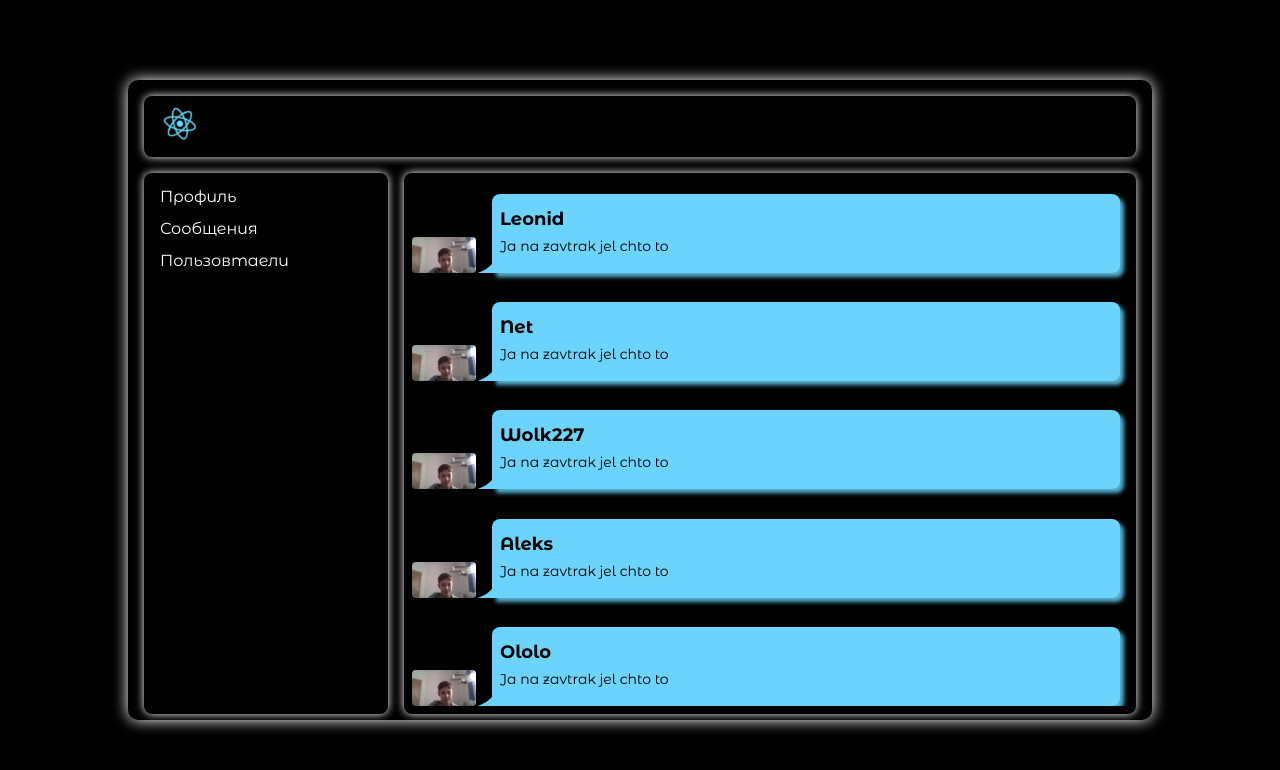
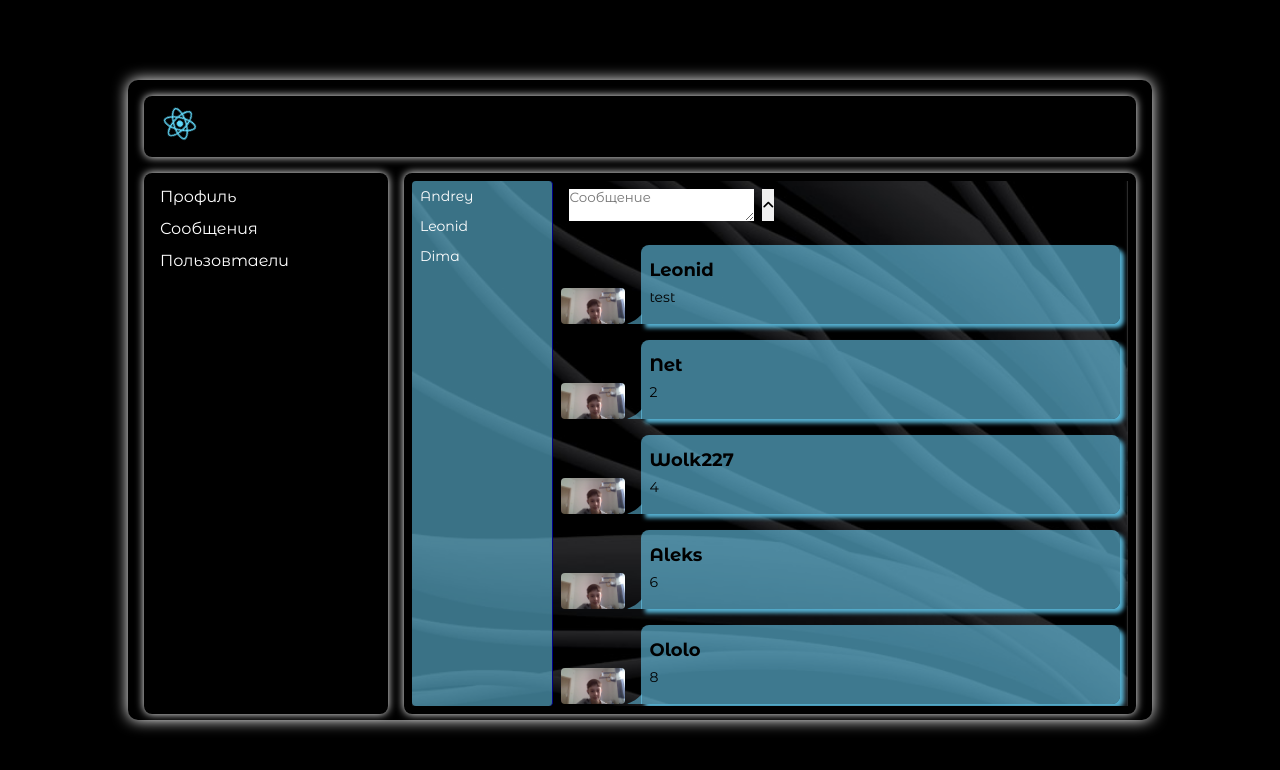
Before and after one commit to Leonid-Kosch/social-network, a React (Create React App) app: page /dialogs in a window 1280 px wide. Shown: the top 770 px of the page. Built offline with nearby package versions, Linux system fonts and the light colour scheme.

Commit message:
добавили менеджер сообщений

```diff
--- a/public/index.html
+++ b/public/index.html
@@ -39,5 +39,6 @@
       To begin the development, run `npm start` or `yarn start`.
       To create a production bundle, use `npm run build` or `yarn build`.
     -->
+    <script src="https://kit.fontawesome.com/801be297c3.js" crossorigin="anonymous"></script>
   </body>
 </html>
--- a/src/components/Dialogs/Dialogs.css
+++ b/src/components/Dialogs/Dialogs.css
@@ -1,6 +1,11 @@
 .dialogs{
     display: flex;
     width: 100%;
+    background-image: url(../../image/message-bg.jpg);
+    background-repeat: no-repeat;
+    background-size: cover;
+    background-position: center center;
+    gap: 8px;
 }
 .messages{
     display: flex;
@@ -10,6 +15,8 @@
     padding-right: 8px;
     width: 100%;
     flex-grow: 1;
+    position: relative;
+    height: 100%;
 }
 .messages::-webkit-scrollbar{
     width: 5px;
@@ -27,7 +34,7 @@
     flex-grow: 1;
 }
 .message .content{
-    background-color: #6CD3FA;
+    background-color: #6cd4fa92;
     border-radius: 8px 8px 8px 0;
     box-shadow:  4px 4px 4px #56b1d2;
     padding: 16px 8px;
@@ -46,6 +53,7 @@
     position: absolute;
     bottom:0;
     left: -14px;
+    opacity: 0.5;
 }
 .message img{
     width: 64px;
@@ -62,3 +70,38 @@
     font-size: 14px;
     line-height: 150%;
 }
+.dialog__list{
+    background-color: #6cd4fa89 ;
+    border-right: solid 1px darkblue;
+    border-radius: 4px;
+    width: 25%;
+    overflow-y: scroll;
+}
+.dialog__list a{
+    display: block;
+    padding: 8px;
+    color:white;
+    transition: all 0.3s;
+    border-radius: 4px;
+}
+.dialog__list a:hover{
+    background-color: rgba(255, 255, 255, 0.623);
+    color: black;
+}
+.dialog__list::-webkit-scrollbar{
+    width: 4px;
+    background-color: white;
+    border-radius:0 2px 2px 0 ;
+}
+.dialog__list::-webkit-scrollbar-thumb{
+    background-color: #6CD3FA;
+}
+.messages__managment{
+    display: flex;
+    gap: 8px;
+    padding: 8px;
+    position: sticky;
+    bottom: 0;
+    left: 0;
+    width: 100%;
+}
--- a/src/components/Dialogs/Dialogs.js
+++ b/src/components/Dialogs/Dialogs.js
@@ -1,8 +1,14 @@
+import { NavLink } from 'react-router-dom';
 import './Dialogs.css';
 import Messages from './Messages/Messages';
 function Dialogs () {
     return(
         <div className='dialogs'>
+            <div className='dialog__list'>
+                <NavLink to='/'>Andrey</NavLink>
+                <NavLink to='/'>Leonid</NavLink>
+                <NavLink to='/'>Dima</NavLink>
+            </div>
             <Messages />
         </div>
     );
--- a/src/components/Dialogs/Messages/Messages.js
+++ b/src/components/Dialogs/Messages/Messages.js
@@ -4,11 +4,18 @@ import Me from '../../../image/me.jpg'
 function Messages () {
     return(
         <div className="messages">
-           <Message Img={Me} Name='Leonid' Text='Ja na zavtrak jel chto to'/>
-           <Message Img={Me} Name='Net' Text='Ja na zavtrak jel chto to'/>
-           <Message Img={Me} Name='Wolk227' Text='Ja na zavtrak jel chto to'/>
-           <Message Img={Me} Name='Aleks' Text='Ja na zavtrak jel chto to'/>
-           <Message Img={Me} Name='Ololo' Text='Ja na zavtrak jel chto to'/>
+            <div className="messages__managment">
+                <textarea placeholder="Сообщение"></textarea>
+                <button><i class="fa-solid fa-angle-up"></i></button>
+            </div>
+           <Message Img={Me} Name='Leonid' Text='test'/>
+           <Message Img={Me} Name='Net' Text='2'/>
+           <Message Img={Me} Name='Wolk227' Text='4'/>
+           <Message Img={Me} Name='Aleks' Text='6'/>
+           <Message Img={Me} Name='Ololo' Text='8'/>
+           <Message Img={Me} Name='Ololo' Text='8'/>
+           <Message Img={Me} Name='Ololo' Text='8'/>
+           <Message Img={Me} Name='Ololo' Text='8'/>
         </div>
     );
 }
```
Also changed, not shown: src/image/message-bg.jpg (added).
